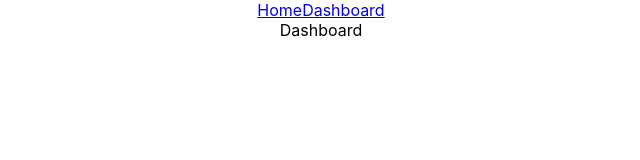
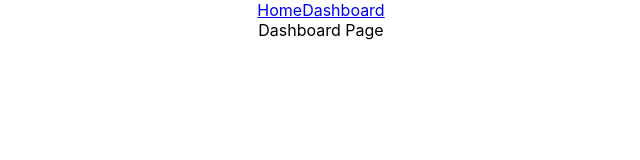
Before and after one commit to KheshavKumar/BetterPay, a React (Create React App) app in the folder Frontend/better-pay/: page /dashboard in a window 1280 px wide. Shown: the top 160 px of the page, without its empty margins (319-959 px from the left). Built offline with nearby package versions, Linux system fonts and the light colour scheme.

Commit message:
dashboard change on old brach

```diff
--- a/Frontend/better-pay/src/components/Dashboard.js
+++ b/Frontend/better-pay/src/components/Dashboard.js
@@ -4,7 +4,7 @@ const Dashboard = () => {
   return (
     <div>
         <Header></Header>
-        Dashboard
+        Dashboard Page
     </div>
   )
 }
```
